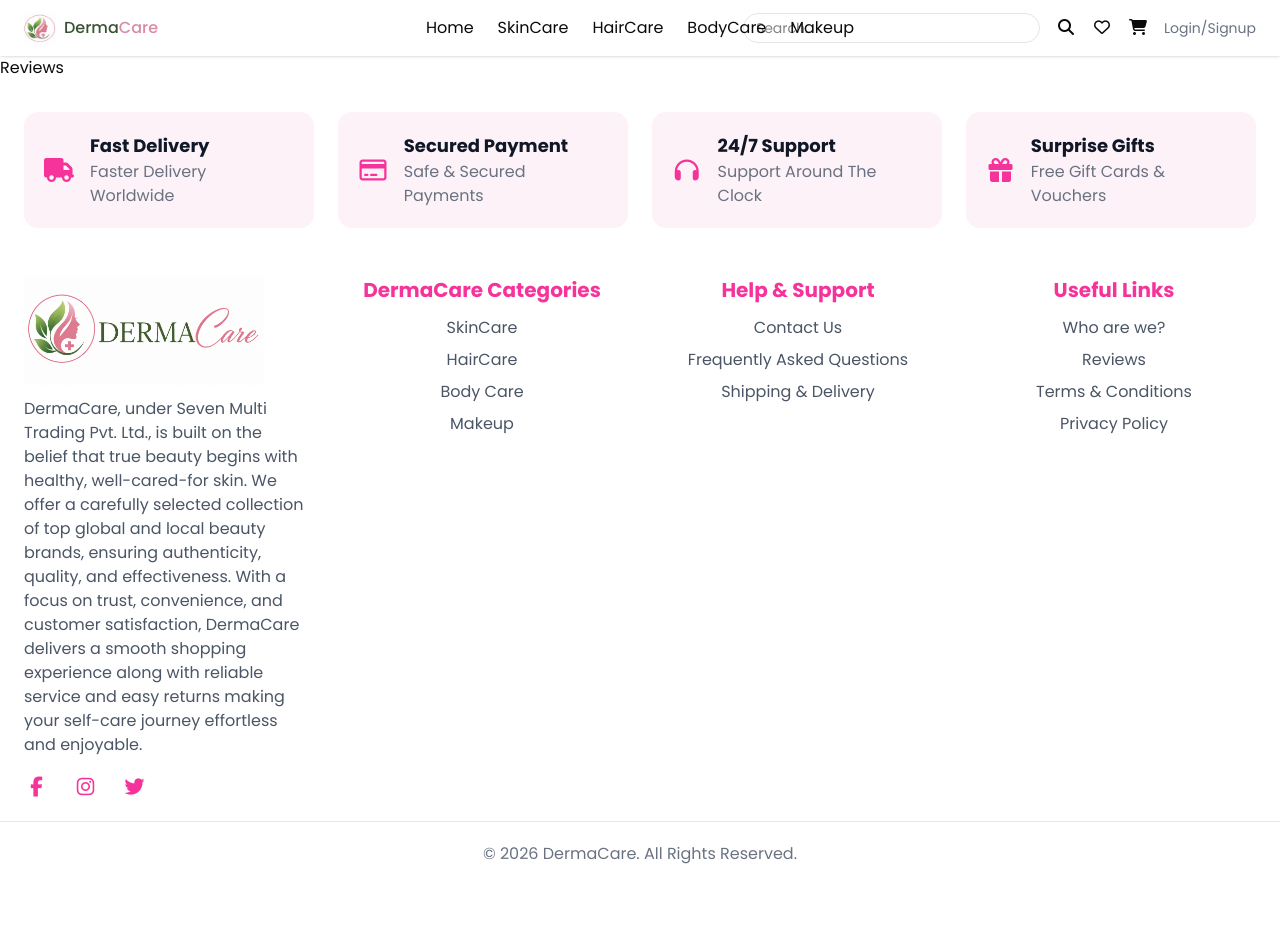
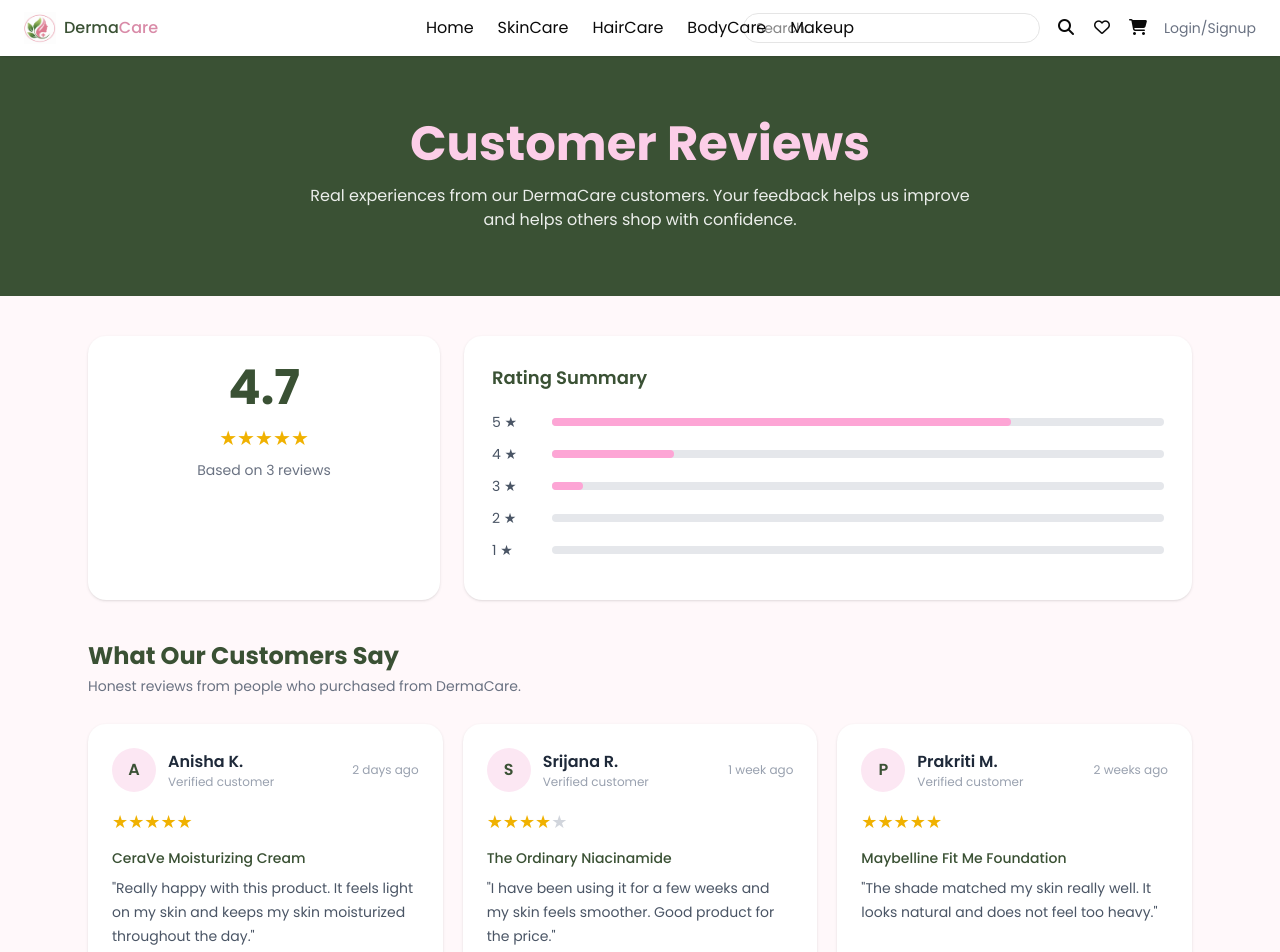
Before and after one commit to ArdevB/DermaCare, a Next.js app in the folder frontend/: page /terms in a window 1280 px wide. Shown: the top 952 px of the page. Before the commit the page ends 886 px from the top, so only its background shows below. Built offline with nearby package versions, Linux system fonts and the light colour scheme; no server answers.

Commit message:
Update Next.js version and implement customer review feature with form submission

```diff
--- a/frontend/package.json
+++ b/frontend/package.json
@@ -19,7 +19,7 @@
     "framer-motion": "^13.1.0",
     "lucide-react": "^1.32.0",
     "motion": "^13.1.0",
-    "next": "16.3.0",
+    "next": "^16.3.5",
     "react": "19.2.8",
     "react-aria-components": "^1.20.0",
     "react-dom": "19.2.8",
--- a/frontend/src/app/terms/page.js
+++ b/frontend/src/app/terms/page.js
@@ -1,9 +1,310 @@
-import React from 'react'
+"use client";
 
-const Reviews = () => {
+import { useState } from "react";
+
+export default function ReviewPage() {
+  const [reviews, setReviews] = useState([
+    {
+      id: 1,
+      name: "Anisha K.",
+      product: "CeraVe Moisturizing Cream",
+      rating: 5,
+      review:
+        "Really happy with this product. It feels light on my skin and keeps my skin moisturized throughout the day.",
+      date: "2 days ago",
+    },
+    {
+      id: 2,
+      name: "Srijana R.",
+      product: "The Ordinary Niacinamide",
+      rating: 4,
+      review:
+        "I have been using it for a few weeks and my skin feels smoother. Good product for the price.",
+      date: "1 week ago",
+    },
+    {
+      id: 3,
+      name: "Prakriti M.",
+      product: "Maybelline Fit Me Foundation",
+      rating: 5,
+      review:
+        "The shade matched my skin really well. It looks natural and does not feel too heavy.",
+      date: "2 weeks ago",
+    },
+  ]);
+
+  const [form, setForm] = useState({
+    name: "",
+    product: "",
+    rating: 5,
+    review: "",
+  });
+
+  const handleSubmit = (e) => {
+    e.preventDefault();
+
+    if (!form.name || !form.product || !form.review) {
+      alert("Please fill in all fields.");
+      return;
+    }
+
+    const newReview = {
+      id: Date.now(),
+      name: form.name,
+      product: form.product,
+      rating: Number(form.rating),
+      review: form.review,
+      date: "Just now",
+    };
+
+    setReviews([newReview, ...reviews]);
+
+    setForm({
+      name: "",
+      product: "",
+      rating: 5,
+      review: "",
+    });
+  };
+
   return (
-    <div>Reviews</div>
-  )
+    <main className="min-h-screen bg-[#fff8fa]">
+      {/* HERO SECTION */}
+      <section className="bg-[#3A5134] px-6 py-16 text-center">
+        <h1 className="text-4xl font-bold text-pink-200 md:text-5xl">
+          Customer Reviews
+        </h1>
+
+        <p className="mx-auto mt-4 max-w-2xl text-sm leading-6 text-white/90 md:text-base">
+          Real experiences from our DermaCare customers. Your feedback helps us
+          improve and helps others shop with confidence.
+        </p>
+      </section>
+
+      {/* RATING SUMMARY */}
+      <section className="mx-auto max-w-6xl px-6 py-10">
+        <div className="grid gap-6 md:grid-cols-3">
+          {/* Average Rating */}
+          <div className="rounded-2xl bg-white p-7 text-center shadow-sm">
+            <h2 className="text-5xl font-bold text-[#3A5134]">4.7</h2>
+
+            <div className="mt-3 text-xl text-yellow-500">★★★★★</div>
+
+            <p className="mt-2 text-sm text-gray-500">
+              Based on {reviews.length} reviews
+            </p>
+          </div>
+
+          {/* Rating Bars */}
+          <div className="rounded-2xl bg-white p-7 shadow-sm md:col-span-2">
+            <h3 className="mb-5 text-lg font-semibold text-[#3A5134]">
+              Rating Summary
+            </h3>
+
+            {[5, 4, 3, 2, 1].map((star) => (
+              <div key={star} className="mb-3 flex items-center gap-3">
+                <span className="w-12 text-sm text-gray-600">{star} ★</span>
+
+                <div className="h-2 flex-1 rounded-full bg-gray-200">
+                  <div
+                    className="h-2 rounded-full bg-pink-300"
+                    style={{
+                      width:
+                        star === 5
+                          ? "75%"
+                          : star === 4
+                            ? "20%"
+                            : star === 3
+                              ? "5%"
+                              : "0%",
+                    }}
+                  ></div>
+                </div>
+              </div>
+            ))}
+          </div>
+        </div>
+      </section>
+
+      {/* CUSTOMER REVIEWS */}
+      <section className="mx-auto max-w-6xl px-6 pb-12">
+        <div className="mb-7">
+          <h2 className="text-2xl font-bold text-[#3A5134]">
+            What Our Customers Say
+          </h2>
+
+          <p className="mt-1 text-sm text-gray-500">
+            Honest reviews from people who purchased from DermaCare.
+          </p>
+        </div>
+
+        <div className="grid gap-5 md:grid-cols-2 lg:grid-cols-3">
+          {reviews.map((review) => (
+            <div
+              key={review.id}
+              className="rounded-2xl bg-white p-6 shadow-sm transition hover:shadow-md"
+            >
+              {/* CUSTOMER INFORMATION */}
+              <div className="flex items-center justify-between">
+                <div className="flex items-center gap-3">
+                  {/* Initial Circle */}
+                  <div className="flex h-11 w-11 items-center justify-center rounded-full bg-pink-100 font-semibold text-[#3A5134]">
+                    {review.name.charAt(0)}
+                  </div>
+
+                  <div>
+                    <h3 className="font-semibold text-gray-800">
+                      {review.name}
+                    </h3>
+
+                    <p className="text-xs text-gray-400">Verified customer</p>
+                  </div>
+                </div>
+
+                <span className="text-xs text-gray-400">{review.date}</span>
+              </div>
+
+              {/* STAR RATING */}
+              <div className="mt-4 text-lg">
+                <span className="text-yellow-500">
+                  {"★".repeat(review.rating)}
+                </span>
+
+                <span className="text-gray-300">
+                  {"★".repeat(5 - review.rating)}
+                </span>
+              </div>
+
+              {/* PRODUCT NAME */}
+              <p className="mt-3 text-sm font-medium text-[#3A5134]">
+                {review.product}
+              </p>
+
+              {/* REVIEW TEXT */}
+              <p className="mt-2 text-sm leading-6 text-gray-600">
+                "{review.review}"
+              </p>
+            </div>
+          ))}
+        </div>
+      </section>
+
+      {/* WRITE REVIEW SECTION */}
+      <section className="bg-pink-50 px-6 py-14">
+        <div className="mx-auto max-w-2xl">
+          {/* Heading */}
+          <div className="mb-8 text-center">
+            <h2 className="text-3xl font-bold text-[#3A5134]">
+              Share Your Experience
+            </h2>
+
+            <p className="mt-2 text-sm text-gray-500">
+              Tell us what you think about your DermaCare purchase.
+            </p>
+          </div>
+
+          {/* REVIEW FORM */}
+          <form
+            onSubmit={handleSubmit}
+            className="rounded-2xl bg-white p-6 shadow-sm md:p-8"
+          >
+            {/* NAME */}
+            <div className="mb-5">
+              <label className="mb-2 block text-sm font-medium text-gray-700">
+                Your Name
+              </label>
+
+              <input
+                type="text"
+                placeholder="Enter your name"
+                value={form.name}
+                onChange={(e) =>
+                  setForm({
+                    ...form,
+                    name: e.target.value,
+                  })
+                }
+                className="w-full rounded-lg border border-gray-200 px-4 py-3 text-sm outline-none focus:border-[#3A5134]"
+              />
+            </div>
+
+            {/* PRODUCT */}
+            <div className="mb-5">
+              <label className="mb-2 block text-sm font-medium text-gray-700">
+                Product
+              </label>
+
+              <input
+                type="text"
+                placeholder="Which product did you buy?"
+                value={form.product}
+                onChange={(e) =>
+                  setForm({
+                    ...form,
+                    product: e.target.value,
+                  })
+                }
+                className="w-full rounded-lg border border-gray-200 px-4 py-3 text-sm outline-none focus:border-[#3A5134]"
+              />
+            </div>
+
+            {/* RATING */}
+            <div className="mb-5">
+              <label className="mb-2 block text-sm font-medium text-gray-700">
+                Your Rating
+              </label>
+
+              <div className="flex gap-2">
+                {[1, 2, 3, 4, 5].map((star) => (
+                  <button
+                    type="button"
+                    key={star}
+                    onClick={() =>
+                      setForm({
+                        ...form,
+                        rating: star,
+                      })
+                    }
+                    className={`text-3xl transition ${
+                      star <= form.rating ? "text-yellow-500" : "text-gray-300"
+                    }`}
+                  >
+                    ★
+                  </button>
+                ))}
+              </div>
+            </div>
+
+            {/* REVIEW */}
+            <div className="mb-6">
+              <label className="mb-2 block text-sm font-medium text-gray-700">
+                Your Review
+              </label>
+
+              <textarea
+                rows="5"
+                placeholder="Write your honest experience..."
+                value={form.review}
+                onChange={(e) =>
+                  setForm({
+                    ...form,
+                    review: e.target.value,
+                  })
+                }
+                className="w-full resize-none rounded-lg border border-gray-200 px-4 py-3 text-sm outline-none focus:border-[#3A5134]"
+              ></textarea>
+            </div>
+
+            {/* SUBMIT BUTTON */}
+            <button
+              type="submit"
+              className="w-full rounded-lg bg-[#3A5134] px-6 py-3 font-medium text-white transition hover:bg-[#2e4029]"
+            >
+              Submit Review
+            </button>
+          </form>
+        </div>
+      </section>
+    </main>
+  );
 }
-
-export default Reviews
```
Also changed, not shown: 1 other file (tests, documents, lock files or other folders).
